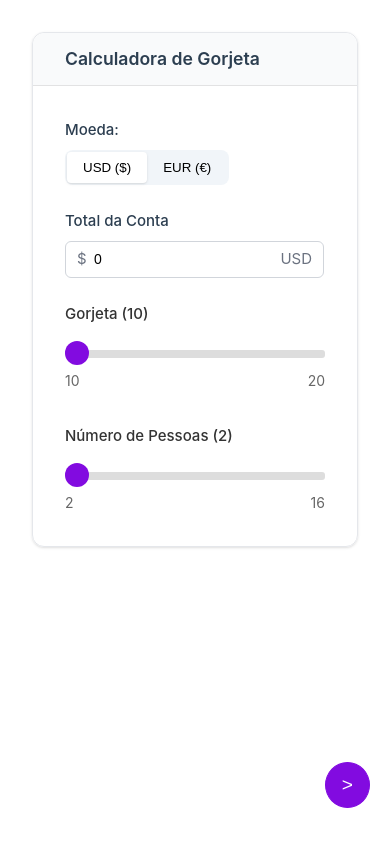
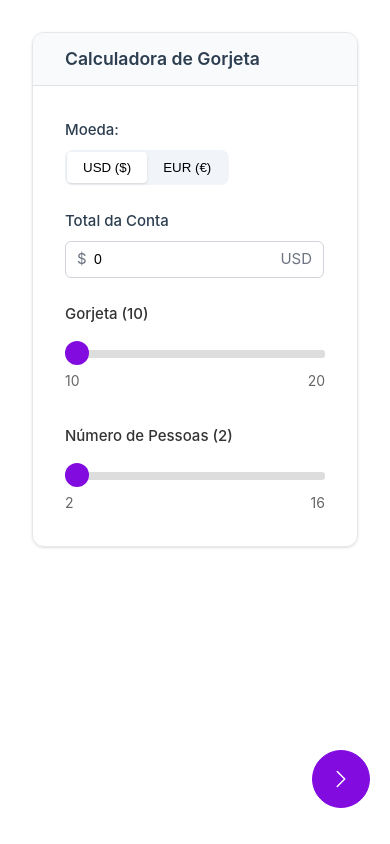
Before and after one commit to victormachadogp/frontend-assessment, a Vue app: page / in a window 390 px wide. Built offline with nearby package versions, Linux system fonts and the light colour scheme; no server answers.

Commit message:
Criando componente FloatButton

```diff
--- /dev/null
+++ b/src/components/FloatButton.vue
@@ -0,0 +1,81 @@
+<template>
+  <button class="float-button" @click="$emit('toggle')" :aria-label="ariaLabel">
+    <template v-if="isShowingResults">
+      <svg
+        xmlns="http://www.w3.org/2000/svg"
+        fill="none"
+        viewBox="0 0 24 24"
+        stroke-width="1.5"
+        stroke="currentColor"
+        class="float-button__icon"
+      >
+        <path stroke-linecap="round" stroke-linejoin="round" d="M15.75 19.5 8.25 12l7.5-7.5" />
+      </svg>
+    </template>
+    <template v-else>
+      <svg
+        xmlns="http://www.w3.org/2000/svg"
+        fill="none"
+        viewBox="0 0 24 24"
+        stroke-width="1.5"
+        stroke="currentColor"
+        class="float-button__icon"
+      >
+        <path stroke-linecap="round" stroke-linejoin="round" d="m8.25 4.5 7.5 7.5-7.5 7.5" />
+      </svg>
+    </template>
+  </button>
+</template>
+
+<script setup>
+import { computed } from 'vue'
+
+const props = defineProps({
+  isShowingResults: {
+    type: Boolean,
+    required: true,
+  },
+})
+
+const emit = defineEmits(['toggle'])
+
+const ariaLabel = computed(() =>
+  props.isShowingResults ? 'Voltar para calculadora' : 'Ver resultados',
+)
+</script>
+
+<style lang="scss">
+$primary-color: #820be0;
+$hover-color: darken($primary-color, 10%);
+$border-radius: 50%;
+$transition-speed: 0.3s;
+
+.float-button {
+  align-items: center;
+  position: fixed;
+  background-color: $primary-color;
+  color: white;
+  border: 1px solid $primary-color;
+  border-radius: $border-radius;
+  padding: 1rem;
+  cursor: pointer;
+  bottom: 1.25rem;
+  right: 1.25rem;
+  z-index: 1000;
+  transition: background-color $transition-speed ease;
+
+  &:hover {
+    background-color: $hover-color;
+  }
+
+  &__icon {
+    width: 1.5rem;
+    height: 1.5rem;
+  }
+
+  @media (max-width: 768px) {
+    display: flex;
+    margin: 1rem 0;
+  }
+}
+</style>
--- a/src/components/TipCalculator.vue
+++ b/src/components/TipCalculator.vue
@@ -17,20 +17,14 @@
         :label="input.label"
         :min="input.min"
         :max="input.max"
-        class="tip-calculator__range"
       />
     </div>
 
-    <div class="tip-calculator__toggle">
-      <button
-        class="tip-calculator__toggle-button"
-        @click="toggleResultsPanel"
-        v-show="isMobile"
-        :aria-label="showResultsPanel ? 'Voltar para calculadora' : 'Ver resultados'"
-      >
-        {{ showResultsPanel ? '<' : '>' }}
-      </button>
-    </div>
+    <FloatButton
+      v-show="isMobile"
+      :is-showing-results="showResultsPanel"
+      @toggle="toggleResultsPanel"
+    />
 
     <ResultsPanel
       v-show="!isMobile || showResultsPanel"
@@ -39,7 +33,6 @@
       :total-with-tip="totalWithTip"
       :people-count="peopleCount"
       :selected-currency="selectedCurrency"
-      class="tip-calculator__results"
     />
   </div>
 </template>
@@ -50,6 +43,7 @@ import AppHeading from './AppHeading.vue'
 import CurrencySelector from './CurrencySelector.vue'
 import CurrencyInput from './CurrencyInput.vue'
 import RangeInput from './RangeInput.vue'
+import FloatButton from './FloatButton.vue'
 import ResultsPanel from './ResultsPanel.vue'
 
 const billTotal = ref(0)
```
